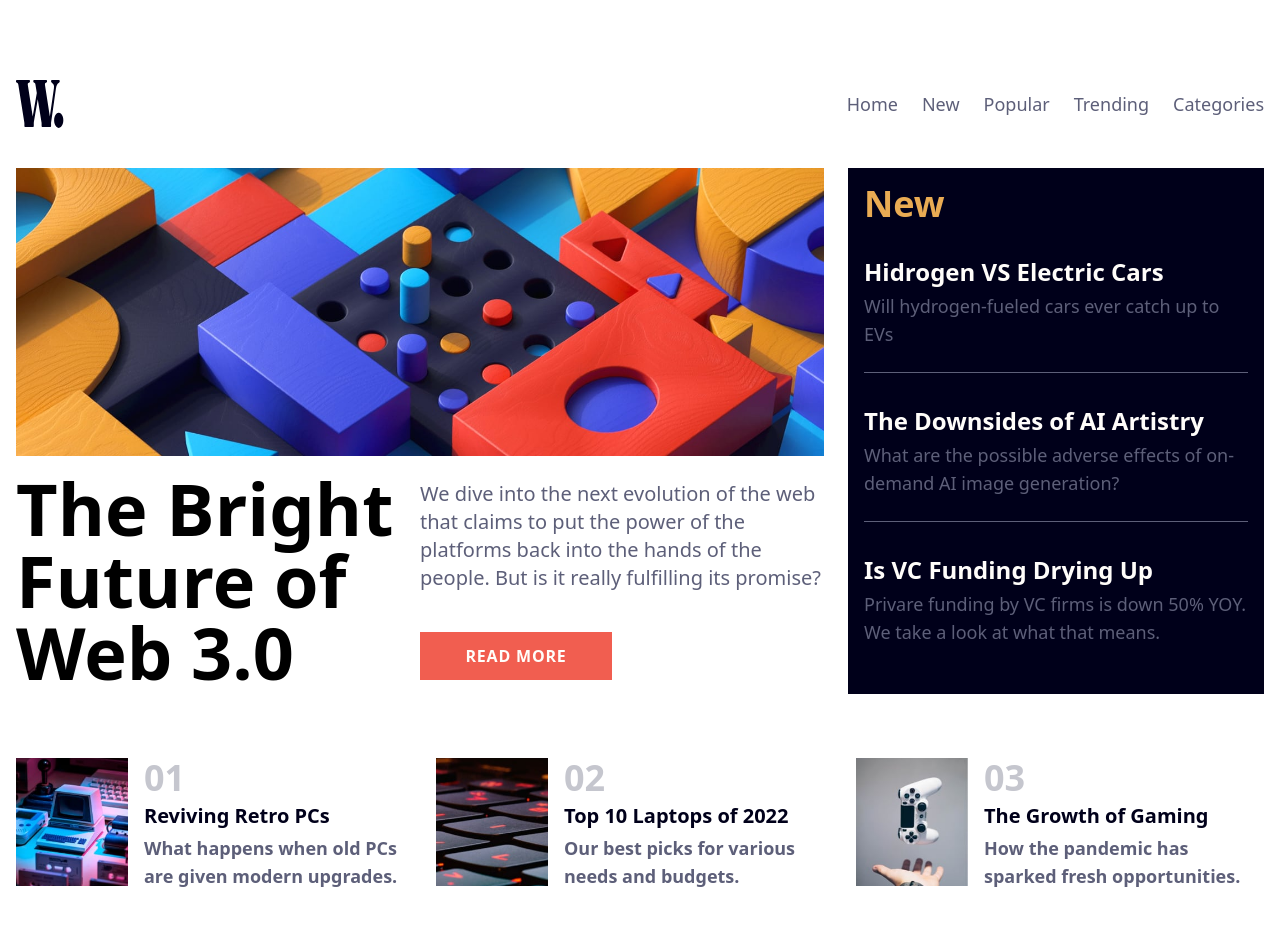
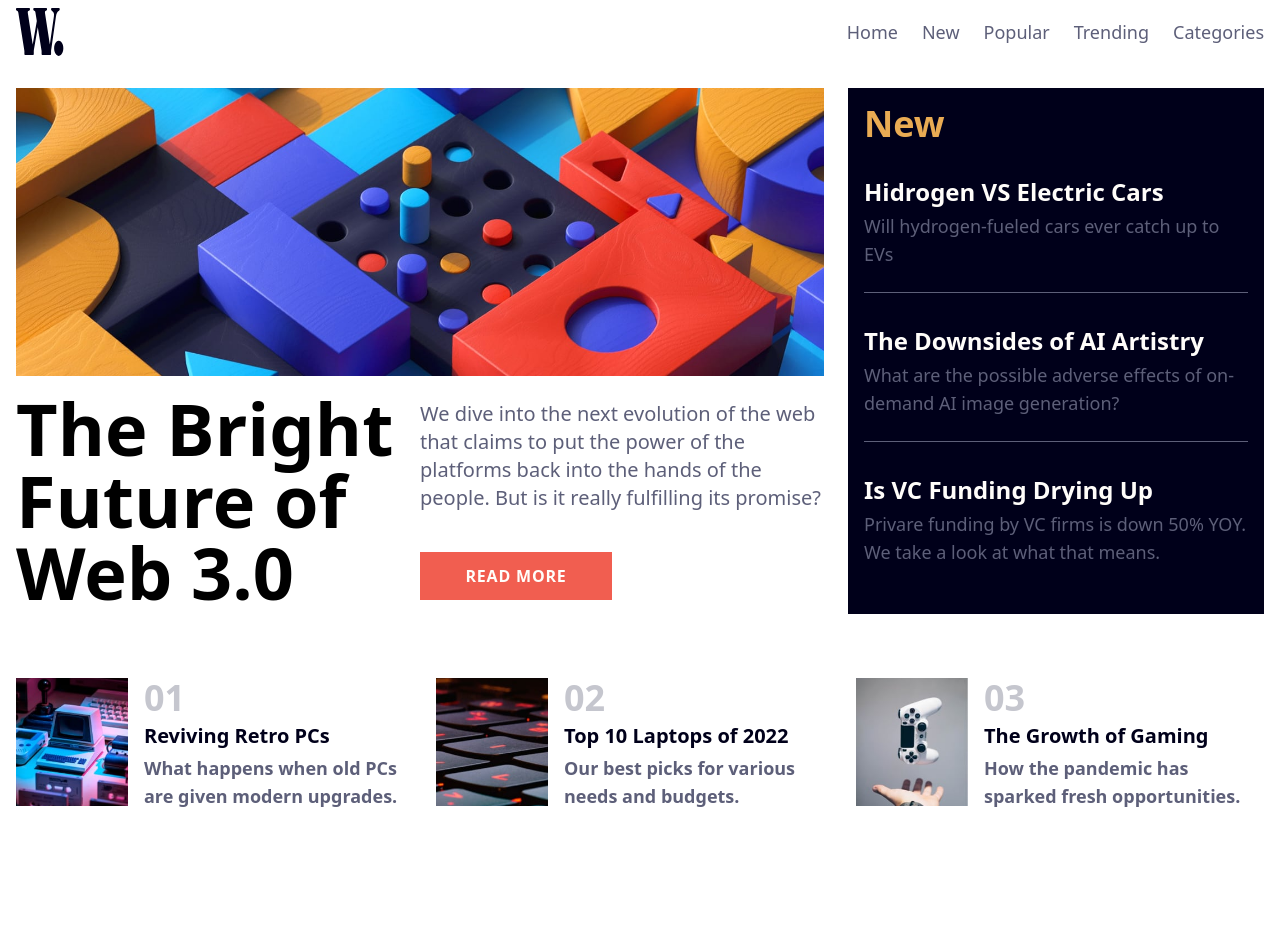
Before and after one commit to HenryAprendo/news-homepage, an Angular app: page / in a window 1280 px wide. Shown: the top 926 px of the page. After the commit the page ends 822 px from the top, so only its background shows below. Built offline with nearby package versions, Linux system fonts and the light colour scheme.

Commit message:
Proyecto a produccion

```diff
--- a/src/app/app.component.html
+++ b/src/app/app.component.html
@@ -1,6 +1,6 @@
-<div class="px-4 py-10 md:py-20 ">
+<div class="px-4">
   <div class="w-auto mx-auto md:max-w-4xl xl:max-w-7xl">
-    <header class="w-full h-16 mb-4 xl:mb-6">
+    <header class="w-full h-16 py-2 mb-4 xl:mb-6">
       <nav class="flex justify-between">
         <div class="w-10 h-10 xl:w-12 xl:h-12">
           <img class="w-full h-full" src="./../assets/images/logo.svg" alt="logo">
```
